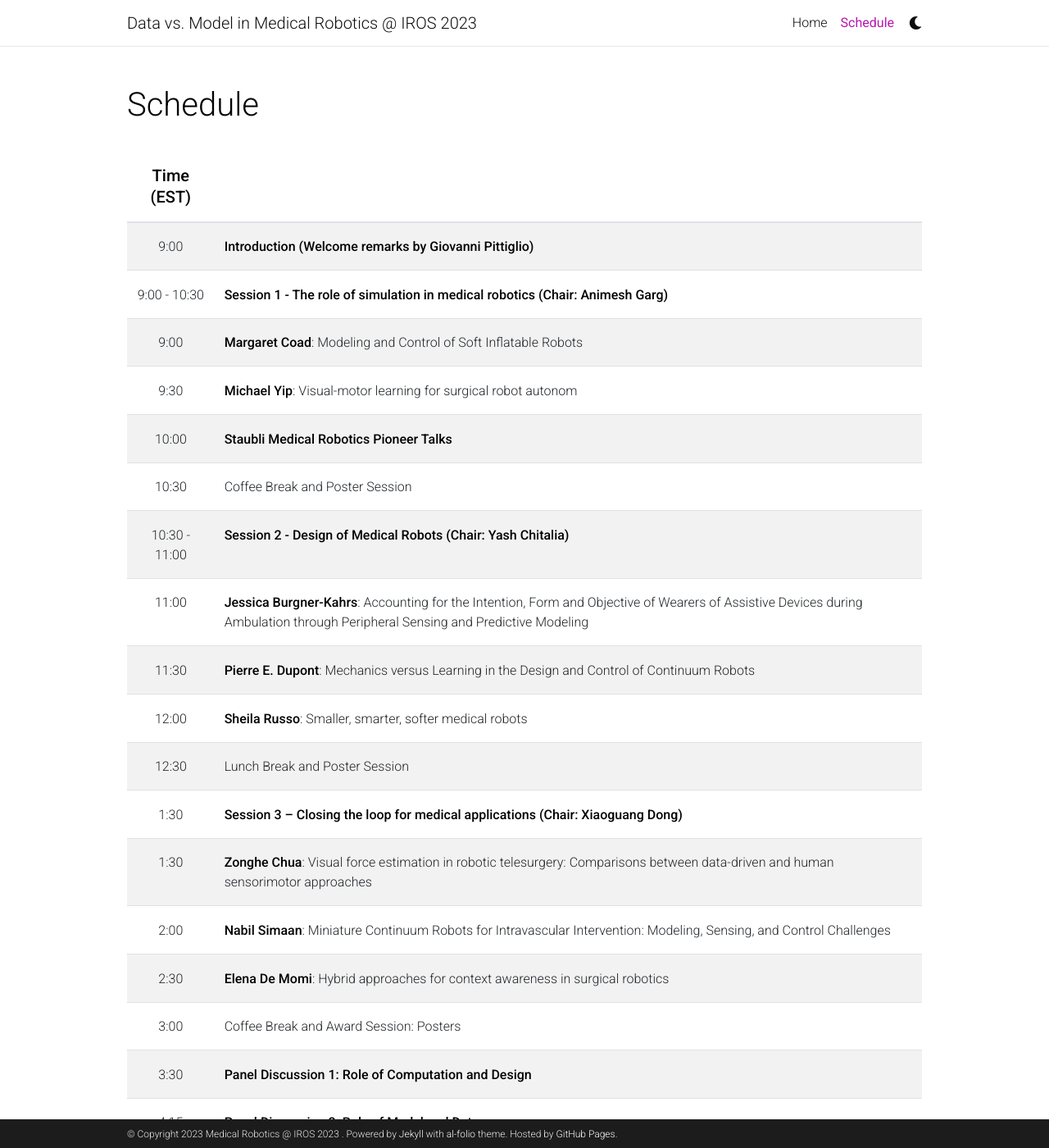
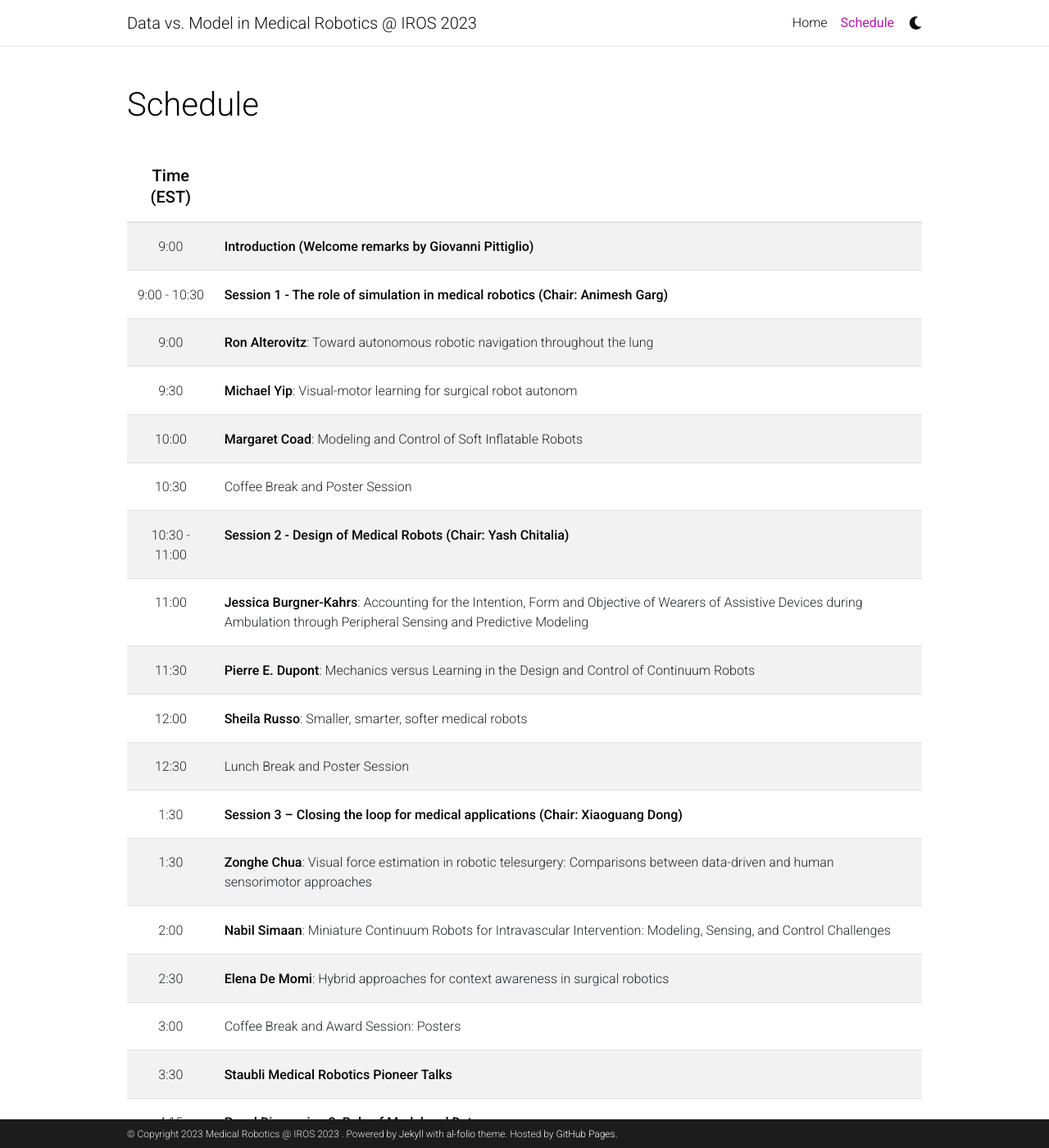
Before and after one commit to future-med-roboticist/future-med-roboticist.github.io, a Jekyll site: the page built from _pages/schedule.md, in a window 1280 px wide and 1400 px high. Shown: the whole window at 82% size. Built offline with Jekyll 4.4.1, drawn with Linux system fonts in a browser that asks for light colours; comment, search, counter and statistics services are not loaded; a style sheet for code colours, icons or effects is not loaded.

Commit message:
Update schedule.md

```diff
--- a/_pages/schedule.md
+++ b/_pages/schedule.md
@@ -11,9 +11,9 @@ nav_order: 1
 | :-----:   | :----- |
 | 9:00| **Introduction (Welcome remarks by Giovanni Pittiglio)** |
 | 9:00 - 10:30| **Session 1 - The role of simulation in medical robotics (Chair: Animesh Garg)**|
-| 9:00 | **Margaret Coad**: Modeling and Control of Soft Inflatable Robots |
+| 9:00 | **Ron Alterovitz**: Toward autonomous robotic navigation throughout the lung |
 | 9:30 | **Michael Yip**: Visual-motor learning for surgical robot autonom |
-| 10:00 | **Staubli Medical Robotics Pioneer Talks**|
+| 10:00 | **Margaret Coad**: Modeling and Control of Soft Inflatable Robots |
 | 10:30 | Coffee Break and Poster Session|
 | 10:30 - 11:00| **Session 2 - Design of Medical Robots (Chair: Yash Chitalia)** |
 | 11:00 | **Jessica Burgner-Kahrs**: Accounting for the Intention, Form and Objective of Wearers of Assistive Devices during Ambulation through Peripheral Sensing and Predictive Modeling |
@@ -25,7 +25,7 @@ nav_order: 1
 | 2:00 | **Nabil Simaan**: Miniature Continuum Robots for Intravascular Intervention: Modeling, Sensing, and Control Challenges |
 | 2:30 | **Elena De Momi**: Hybrid approaches for context awareness in surgical robotics |
 | 3:00 | Coffee Break and Award Session: Posters|
-| 3:30 | **Panel Discussion 1:  Role of Computation and Design** |
+| 3:30 | **Staubli Medical Robotics Pioneer Talks**|
 | 4:15 | **Panel Discussion 2:  Role of Model and Data** |
 | 5:00 | **Closing Remarks and Award Session (Chair: Giovanni Pittiglio)** |
 {: .table}
```
